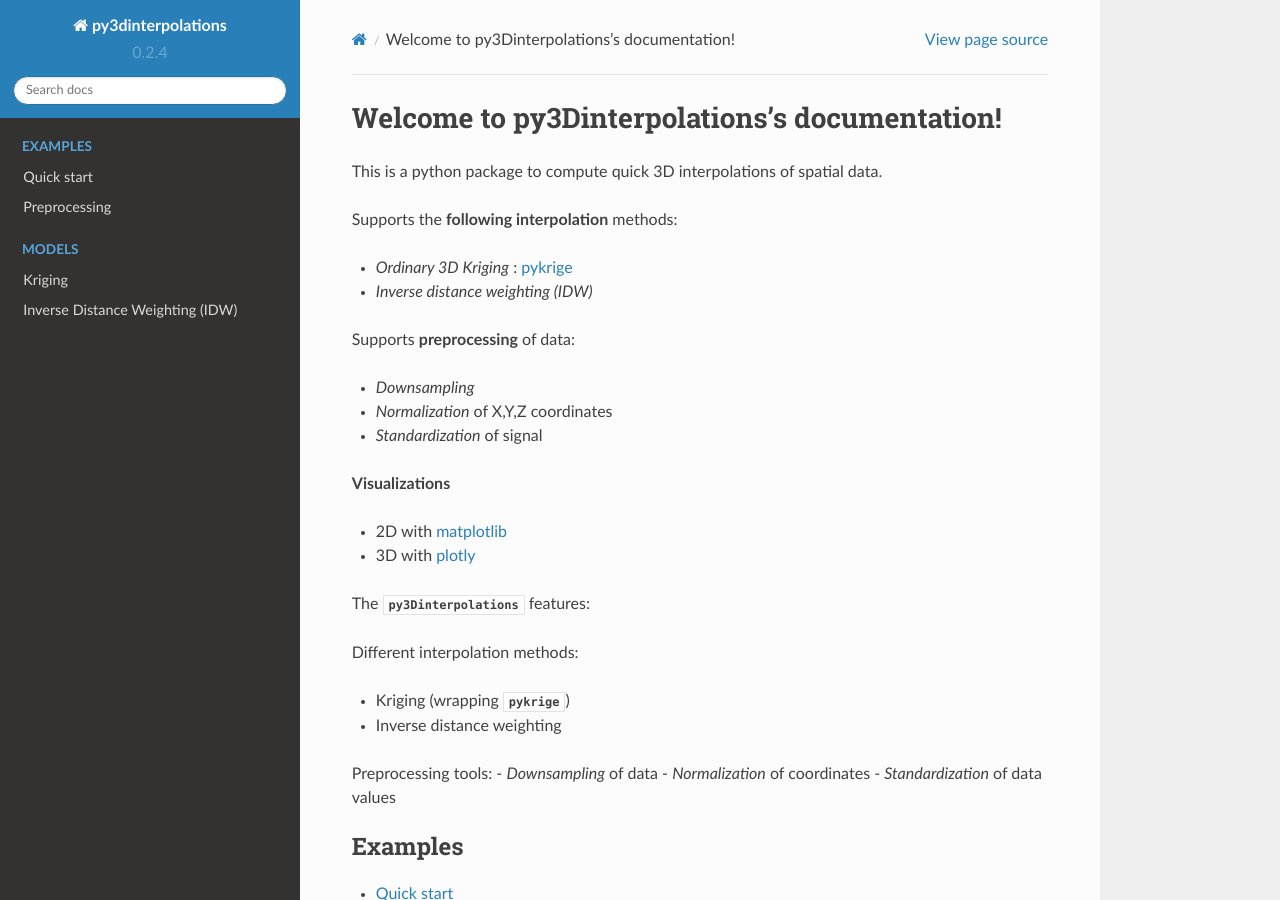
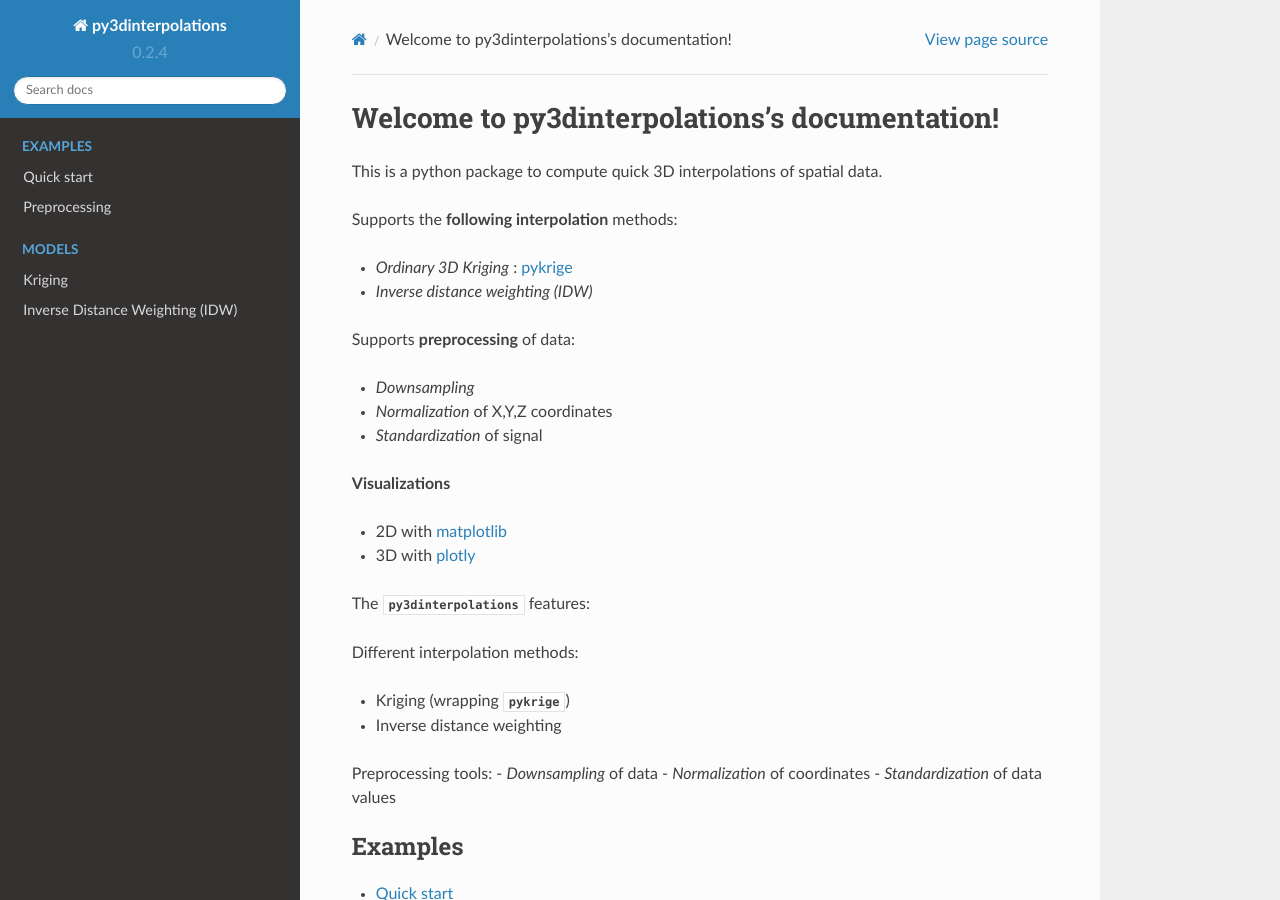
Before and after one commit to giocaizzi/py3dinterpolations, a Sphinx documentation site: the page built from docsrc/source/index.rst, in a window 1280 px wide and 900 px high. Built offline with Sphinx 7.4.7 and the Read the Docs theme 2.0.0, drawn with Linux system fonts in a browser that asks for light colours.

Commit message:
more refactoring

```diff
--- a/docsrc/source/index.rst
+++ b/docsrc/source/index.rst
@@ -1,5 +1,5 @@
 ===============================================
-Welcome to py3Dinterpolations's documentation!
+Welcome to py3dinterpolations's documentation!
 ===============================================
 
 This is a python package to compute quick 3D interpolations of spatial data.
@@ -20,7 +20,7 @@
 - 2D with `matplotlib <https://matplotlib.org/stable/>`_
 - 3D with `plotly <https://plotly.com/)>`_
 
-The :obj:`py3Dinterpolations` features:
+The :obj:`py3dinterpolations` features:
 
 Different interpolation methods:
 
@@ -58,7 +58,7 @@
    :caption: Code reference
    :recursive:
 
-   py3Dinterpolations
+   py3dinterpolations
 
 
 
```
